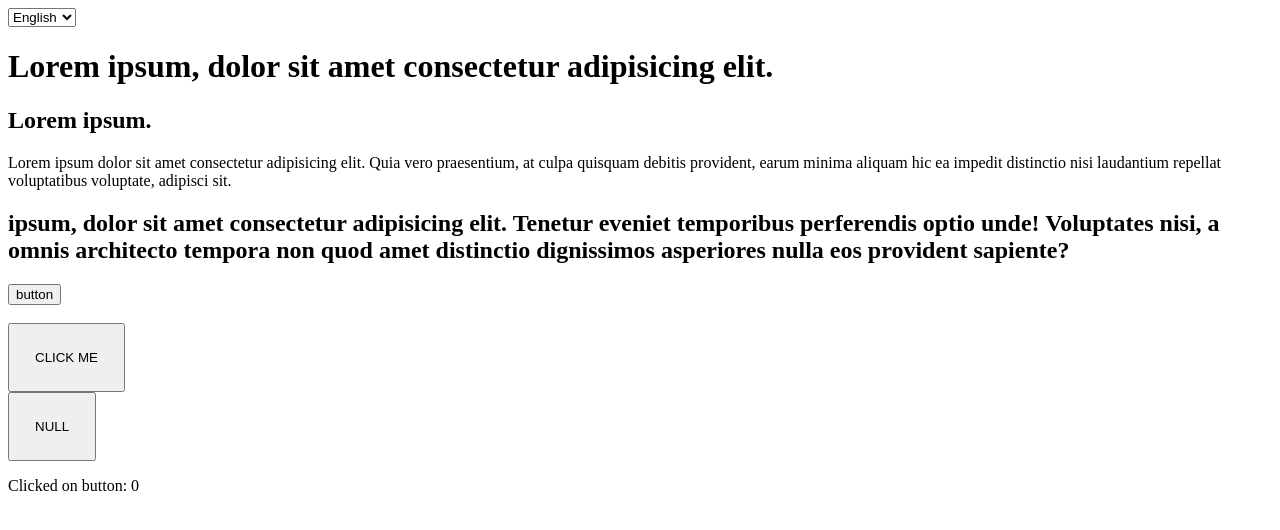
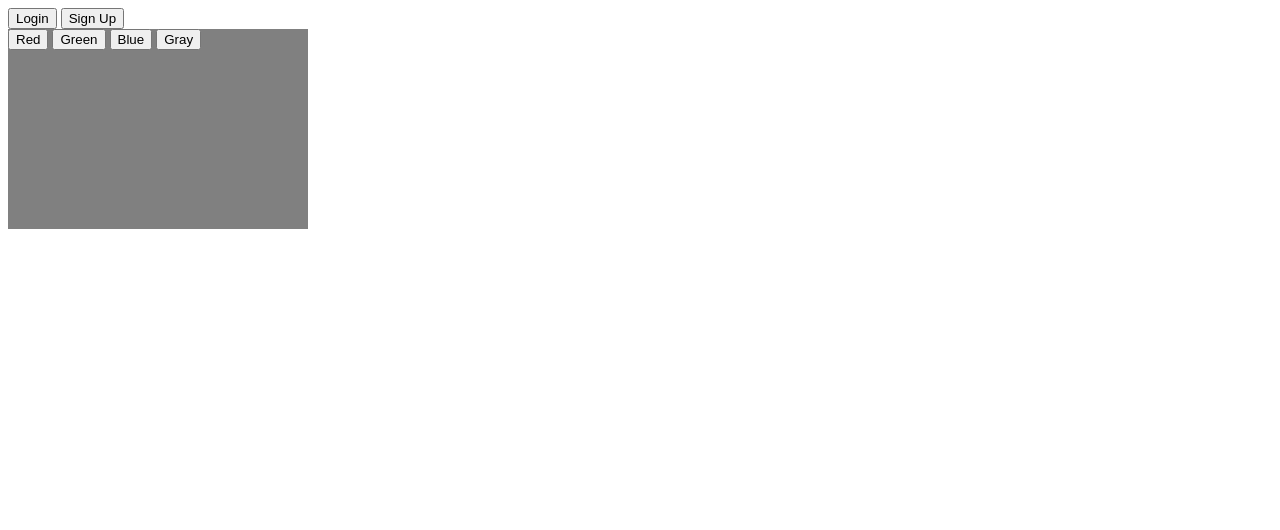
Before and after one commit to VukolovArtem/js-map, a plain HTML site: page index.html in a window 1280 px wide. Drawn offline with Linux system fonts and the light colour scheme.

Commit message:
Add 8.04

```diff
--- /dev/null
+++ b/css/style.css
@@ -0,0 +1,3 @@
+.green {
+  color: green;
+}
--- a/index.html
+++ b/index.html
@@ -4,37 +4,27 @@
     <meta charset="UTF-8" />
     <meta http-equiv="X-UA-Compatible" content="IE=edge" />
     <meta name="viewport" content="width=device-width, initial-scale=1.0" />
-    <script defer src="./js/index.js"></script>
-    <title>MAP-JS-BANK</title>
+    <title>Document</title>
+    <link rel="stylesheet" href="./css/style.css" />
+    <script src="./js/index.js" defer></script>
   </head>
   <body>
-    <select name="" id="LangSelect">
-      <option value="eng">English</option>
-      <option value="ua">Ukraine</option>
-    </select>
-    <h1 id="mainHeader">
-      Lorem ipsum, dolor sit amet consectetur adipisicing elit.
-    </h1>
-    <h2 class="subHeader">Lorem ipsum.</h2>
-    <p>
-      Lorem ipsum dolor sit amet consectetur adipisicing elit. Quia vero
-      praesentium, at culpa quisquam debitis provident, earum minima aliquam hic
-      ea impedit distinctio nisi laudantium repellat voluptatibus voluptate,
-      adipisci sit.
-    </p>
-    <h2 class="subHeader second">
-      <span>ipsum, dolor</span>  sit amet consectetur adipisicing elit. Tenetur eveniet
-      temporibus perferendis optio unde! Voluptates nisi, a omnis architecto
-      tempora non quod amet distinctio  <span>dignissimos</span> asperiores nulla eos
-      provident sapiente?
-    </h2>
-    <button class="button">button</button>
-    <br>
-    <br>
-    <button style="padding: 25px;" id="btn">CLICK ME</button>
-    <br>
-    <button style="padding: 25px;" id="btn2">NULL</button>
+    <button
+      data-my-attr="2"
+      data-test="data attribute"
+      data-boolean
+      data-capsAttribute="CAPS"
+      my-attr="1"
+    >
+      Login
+    </button>
+    <button>Sign Up</button>
 
-    <p>Clicked on button:<span id="counterSpan"> 0</span></p>
+    <div id="root" style="width: 300px; height: 200px; background-color: gray">
+      <button data-color="red">Red</button>
+      <button data-color="green">Green</button>
+      <button data-color="blue">Blue</button>
+      <button data-color="gray">Gray</button>
+    </div>
   </body>
 </html>
--- a/js/index.js
+++ b/js/index.js
@@ -1,60 +1,43 @@
-// let test = 1234;
+'use strict';
 
-// console.log(`log: ${test}`);
+/*
+  Есть див с конпками
+  по нажатию на кнопку поменять цвет / цвет фона дива на тот
+  который на кнопке указан
+  информация про цвет кнопки хранится в data-* аттрибуте
+*/
 
-// function log() {
-//   console.log(`log: ${test}`);
+// const div = document.getElementById('root');
+
+// function listener(e) {
+//   const {
+//     target: {
+//       dataset: { color },
+//       parentElement,
+//     },
+//   } = e;
+//   console.dir(e.target);
+//   parentElement.style.backgroundColor = color;
 // }
 
-// function wrapper() {
-//   let test = 4321;
-//   // console.log(`wrapper: ${test}`);
+// const btns = document.querySelectorAll('button');
 
-//   function log() {
-//     console.log(test);
-//   }
+// btns.forEach((btn) => {
+//   btn.addEventListener('click', listener);
+// });
 
-//   log();
-// }
+function listener(e) {}
 
-// // log();
-// // wrapper();
+const div = document.querySelector('#root');
 
-// ЗАМЫКАНИЕ
-// function makeCounter() {
-//   let i = 0; //переменная в замыкании;
-
-//   function increment() {
-//     i++;
-//     return i;
-//   }
-//   function decrement() {
-//     i--;
-//     return i;
-//   }
-//   function getCounter(){
-//     return i;
-//   }
-
-//   return {
-//     increment: increment,
-//     decrement: decrement,
-//     getCounter:getCounter,
-//   };
-// }
-
-// const obj = makeCounter();
-// ???????????????????????????????
-// function makeAdder(x) {
-//   let result = x;
-//   function adder(y) {
-//     result += y;
-
-//     return result;
-//   }
-//   return adder;
-// }
-
-const makeAdder = (x) => (y) => (x += y);
-
-const add = makeAdder(10);
+div.addEventListener('click', (e) => {
+  const {
+    currentTarget,
+    target: {
+      dataset: { color },
+    },
+  } = e;
+  if (color) {
+    currentTarget.style.backgroundColor = color;
+  }
+});
```
